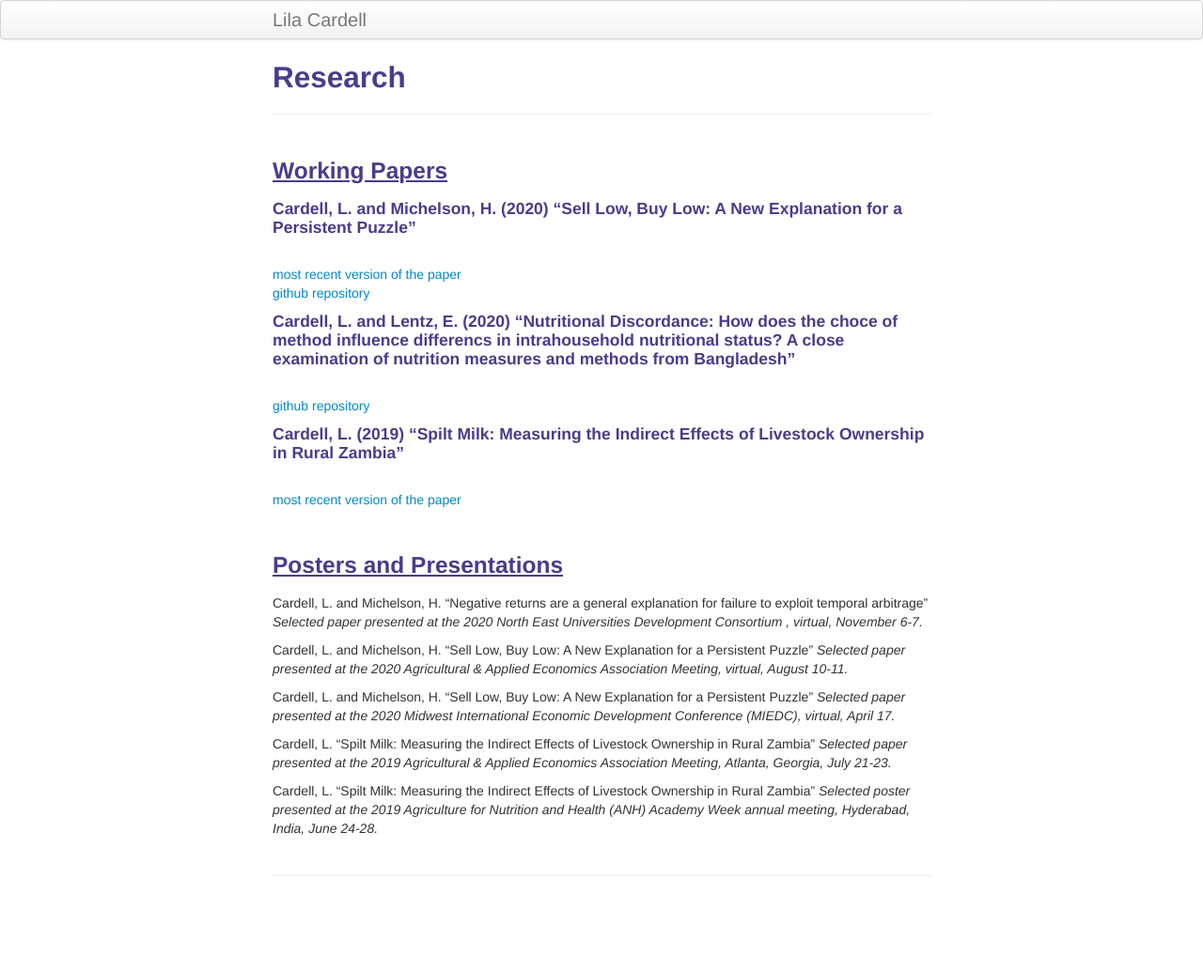
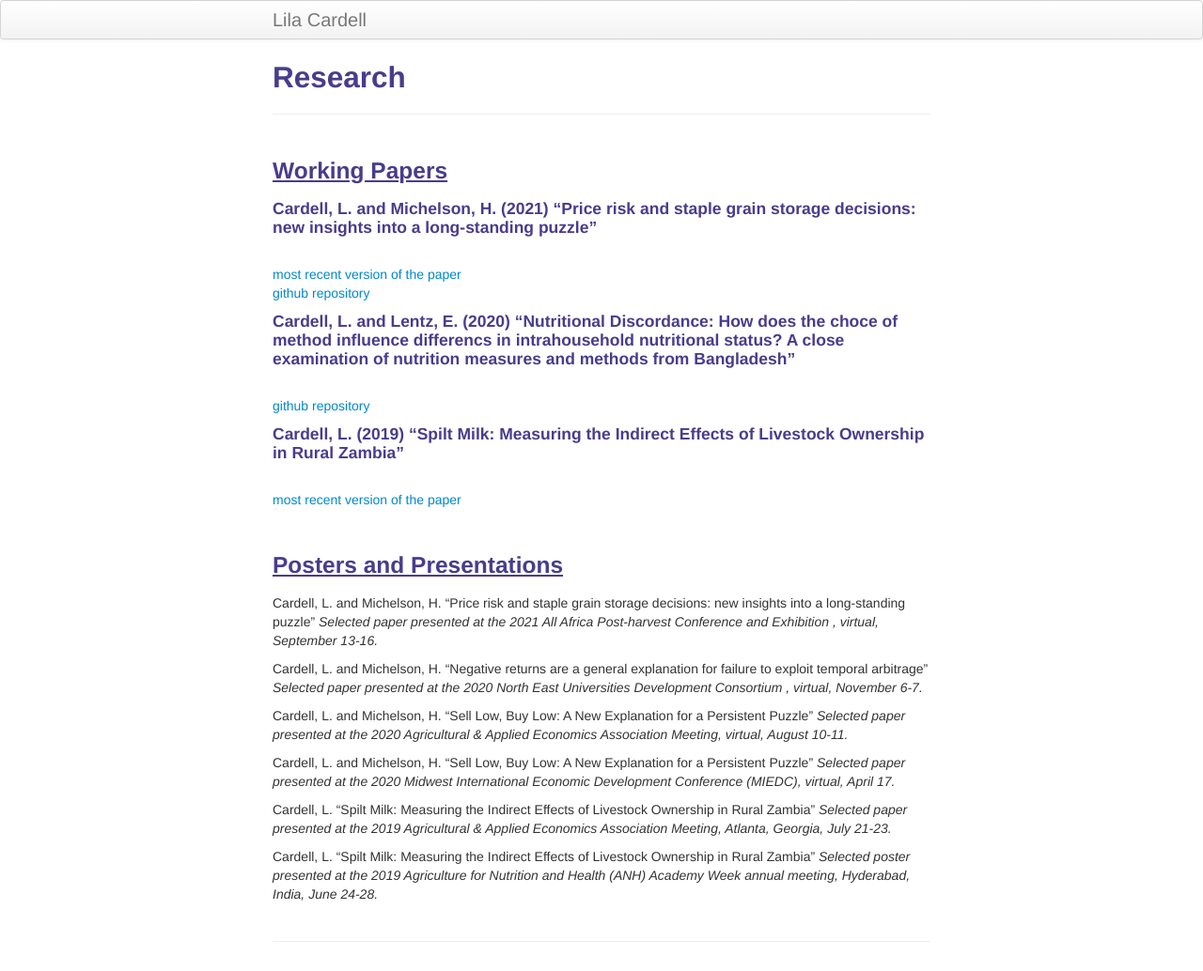
Before and after one commit to lilacardell/lilacardell.github.io, a Jekyll site: the page built from pages/research.md, in a window 1280 px wide. Shown: the whole page at 94% size. Built offline with Jekyll 4.4.1, drawn with Linux system fonts in a browser that asks for light colours; before the commit the page ends 964 px from its top, so only the background shows below that.

Commit message:
udpate working papers

```diff
--- a/pages/research.md
+++ b/pages/research.md
@@ -6,7 +6,7 @@ description: Lila Cardell's research
 
 ### <u>Working Papers </u>
 
-#### Cardell, L. and Michelson, H. (2020) "Sell Low, Buy Low: A New Explanation for a Persistent Puzzle"
+#### Cardell, L. and Michelson, H. (2021) "Price risk and staple grain storage decisions: new insights into a long-standing puzzle"
 <!--*In this paper.*-->
 <br>
 [most recent version of the paper]({{ BASE_PATH}}/pages/working_papers/Cardell_RiskyReturns.pdf)
@@ -35,6 +35,9 @@ description: Lila Cardell's research
 
 ### <u>Posters and Presentations</u>
 
+Cardell, L. and Michelson, H. “Price risk and staple grain storage decisions: new insights into a long-standing puzzle” <i>Selected paper presented at the 2021 All Africa Post-harvest Conference and Exhibition , virtual, September 13-16.</i>
+<br>
+
 Cardell, L. and Michelson, H. “Negative returns are a general explanation for failure to exploit temporal arbitrage” <i>Selected paper presented at the 2020 North East Universities Development Consortium , virtual, November 6-7.</i>
 <br>
 
```
